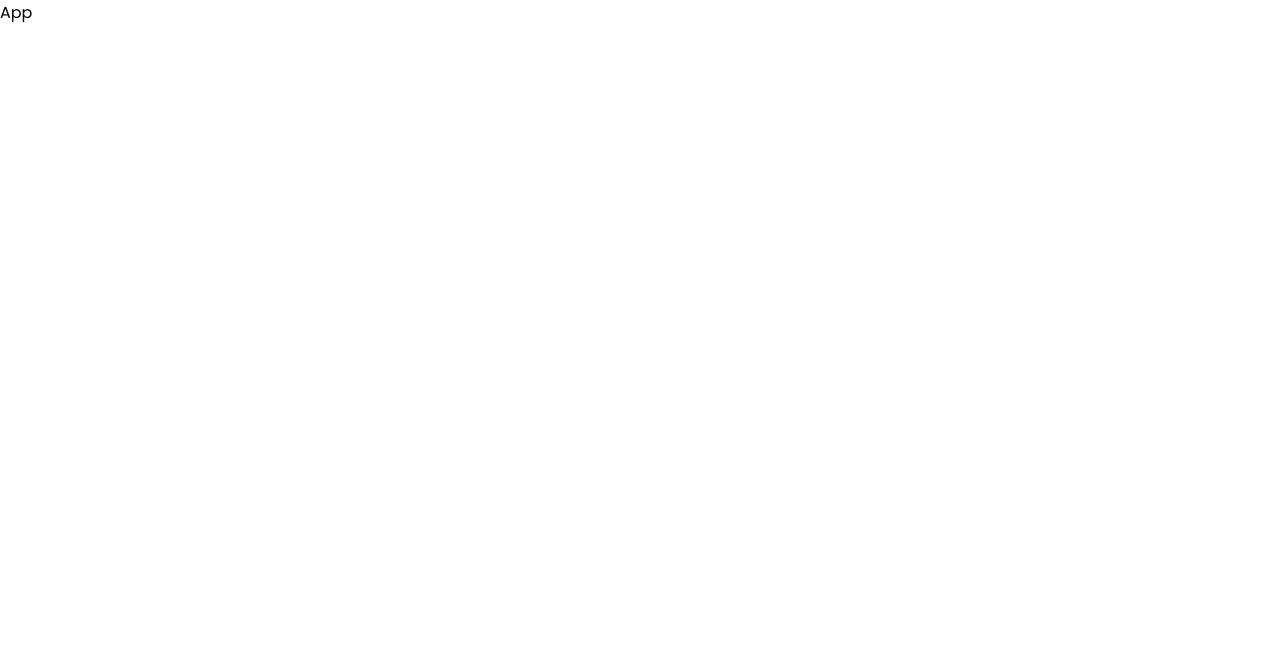
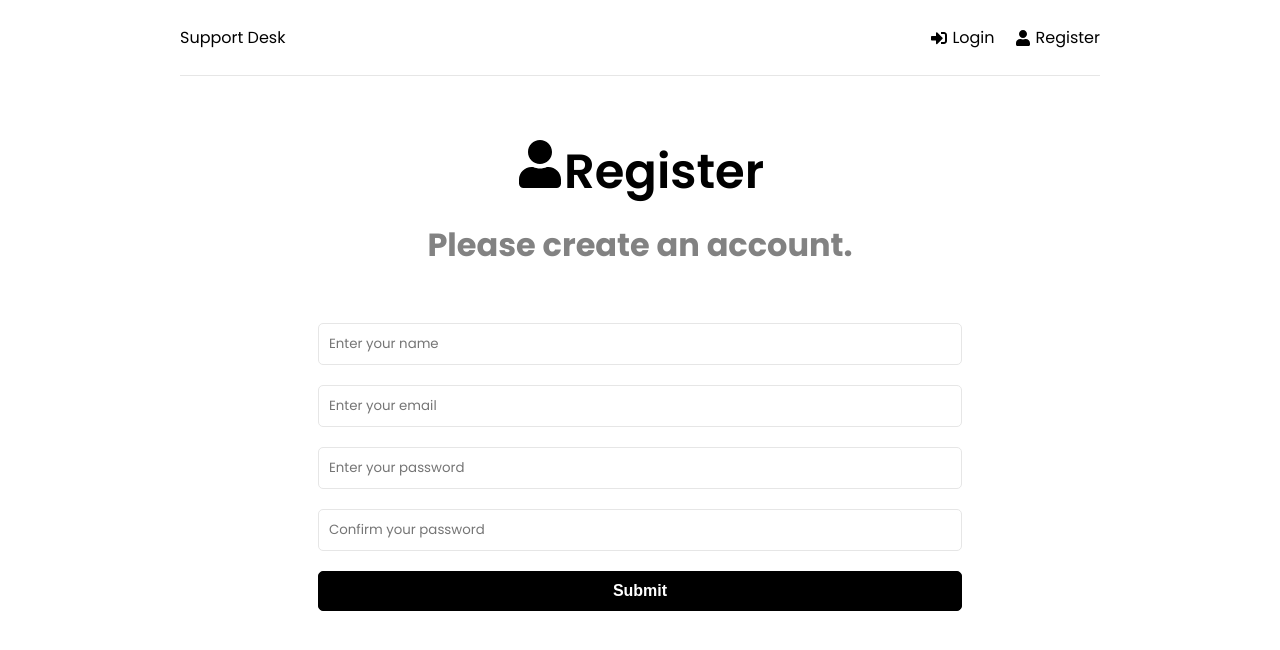
Before and after one commit to DarrelASandbox/mern-support-desk-app, a React (Create React App) app in the folder frontend/: page /register in a window 1280 px wide. Shown: the top 650 px of the page. Built offline with nearby package versions, Linux system fonts and the light colour scheme.

Commit message:
1 component: Header & UI for 3 pages: Home, Login & Register.

```diff
--- a/frontend/src/App.js
+++ b/frontend/src/App.js
@@ -1,5 +1,26 @@
+import { BrowserRouter, Route, Routes } from 'react-router-dom';
+import { ToastContainer } from 'react-toastify';
+import 'react-toastify/dist/ReactToastify.css';
+import Header from './components/Header';
+import { Home, Login, Register } from './pages';
+
 function App() {
-  return <div>App</div>;
+  return (
+    <>
+      <BrowserRouter>
+        <div className='container'>
+          <Header />
+
+          <Routes>
+            <Route path='/' element={<Home />} />
+            <Route path='/login' element={<Login />} />
+            <Route path='/register' element={<Register />} />
+          </Routes>
+        </div>
+      </BrowserRouter>
+      <ToastContainer />
+    </>
+  );
 }
 
 export default App;
--- /dev/null
+++ b/frontend/src/components/Header.jsx
@@ -0,0 +1,27 @@
+import { FaSignInAlt, FaUser } from 'react-icons/fa';
+import { Link } from 'react-router-dom';
+
+const Header = () => {
+  return (
+    <header className='header'>
+      <div className='logo'>
+        <Link to='/'>Support Desk</Link>
+      </div>
+      <ul>
+        <li>
+          <Link to='/login'>
+            <FaSignInAlt />
+            Login
+          </Link>
+        </li>
+        <li>
+          <Link to='/register'>
+            <FaUser />
+            Register
+          </Link>
+        </li>
+      </ul>
+    </header>
+  );
+};
+export default Header;
--- /dev/null
+++ b/frontend/src/pages/Home.jsx
@@ -0,0 +1,23 @@
+import { Link } from 'react-router-dom';
+import { FaQuestionCircle, FaTicketAlt } from 'react-icons/fa';
+
+const Home = () => {
+  return (
+    <>
+      <section className='heading'>
+        <h1>What do you need help with?</h1>
+        <p>Please choose from an option below.</p>
+      </section>
+
+      <Link to='/new-ticket' className='btn btn-reverse btn-block'>
+        <FaQuestionCircle />
+        Create New Ticket
+      </Link>
+      <Link to='/tickets' className='btn btn-block'>
+        <FaTicketAlt />
+        View My Tickets
+      </Link>
+    </>
+  );
+};
+export default Home;
--- /dev/null
+++ b/frontend/src/pages/Login.jsx
@@ -0,0 +1,65 @@
+import { useState } from 'react';
+import { FaSignInAlt } from 'react-icons/fa';
+
+const Login = () => {
+  const initialFormState = {
+    email: '',
+    password: '',
+  };
+
+  const [formData, setFormData] = useState(initialFormState);
+  const { email, password } = formData;
+
+  const onChange = (e) =>
+    setFormData({ ...formData, [e.target.id]: e.target.value });
+
+  const onSubmit = (e) => {
+    e.preventDefault();
+  };
+
+  return (
+    <>
+      <section className='heading'>
+        <h1>
+          <FaSignInAlt />
+          Login
+        </h1>
+        <p>Please login.</p>
+      </section>
+
+      <section className='form'>
+        <form onSubmit={onSubmit}>
+          <div className='form-group'>
+            <input
+              type='email'
+              className='form-control'
+              id='email'
+              value={email}
+              name={email}
+              onChange={onChange}
+              placeholder='Enter your email'
+              required
+            ></input>
+          </div>
+          <div className='form-group'>
+            <input
+              type='password'
+              className='form-control'
+              id='password'
+              value={password}
+              name={password}
+              onChange={onChange}
+              placeholder='Enter your password'
+              required
+            ></input>
+          </div>
+
+          <div className='form-group'>
+            <button className='btn btn-block'>Submit</button>
+          </div>
+        </form>
+      </section>
+    </>
+  );
+};
+export default Login;
--- /dev/null
+++ b/frontend/src/pages/Register.jsx
@@ -0,0 +1,94 @@
+import { useState } from 'react';
+import { FaUser } from 'react-icons/fa';
+import { toast } from 'react-toastify';
+
+const Register = () => {
+  const initialFormState = {
+    name: '',
+    email: '',
+    password: '',
+    confirmPassword: '',
+  };
+
+  const [formData, setFormData] = useState(initialFormState);
+  const { name, email, password, confirmPassword } = formData;
+
+  const onChange = (e) =>
+    setFormData({ ...formData, [e.target.id]: e.target.value });
+
+  const onSubmit = (e) => {
+    e.preventDefault();
+    if (password !== confirmPassword)
+      return toast.error('Password does not match.');
+  };
+
+  return (
+    <>
+      <section className='heading'>
+        <h1>
+          <FaUser />
+          Register
+        </h1>
+        <p>Please create an account.</p>
+      </section>
+
+      <section className='form'>
+        <form onSubmit={onSubmit}>
+          <div className='form-group'>
+            <input
+              type='text'
+              className='form-control'
+              id='name'
+              value={name}
+              name={name}
+              onChange={onChange}
+              placeholder='Enter your name'
+              required
+            ></input>
+          </div>
+          <div className='form-group'>
+            <input
+              type='email'
+              className='form-control'
+              id='email'
+              value={email}
+              name={email}
+              onChange={onChange}
+              placeholder='Enter your email'
+              required
+            ></input>
+          </div>
+          <div className='form-group'>
+            <input
+              type='password'
+              className='form-control'
+              id='password'
+              value={password}
+              name={password}
+              onChange={onChange}
+              placeholder='Enter your password'
+              required
+            ></input>
+          </div>
+          <div className='form-group'>
+            <input
+              type='password'
+              className='form-control'
+              id='confirmPassword'
+              value={confirmPassword}
+              name={confirmPassword}
+              onChange={onChange}
+              placeholder='Confirm your password'
+              required
+            ></input>
+          </div>
+
+          <div className='form-group'>
+            <button className='btn btn-block'>Submit</button>
+          </div>
+        </form>
+      </section>
+    </>
+  );
+};
+export default Register;
--- /dev/null
+++ b/frontend/src/pages/index.js
@@ -0,0 +1,5 @@
+import Home from './Home';
+import Login from './Login';
+import Register from './Register';
+
+export { Home, Login, Register };
```
